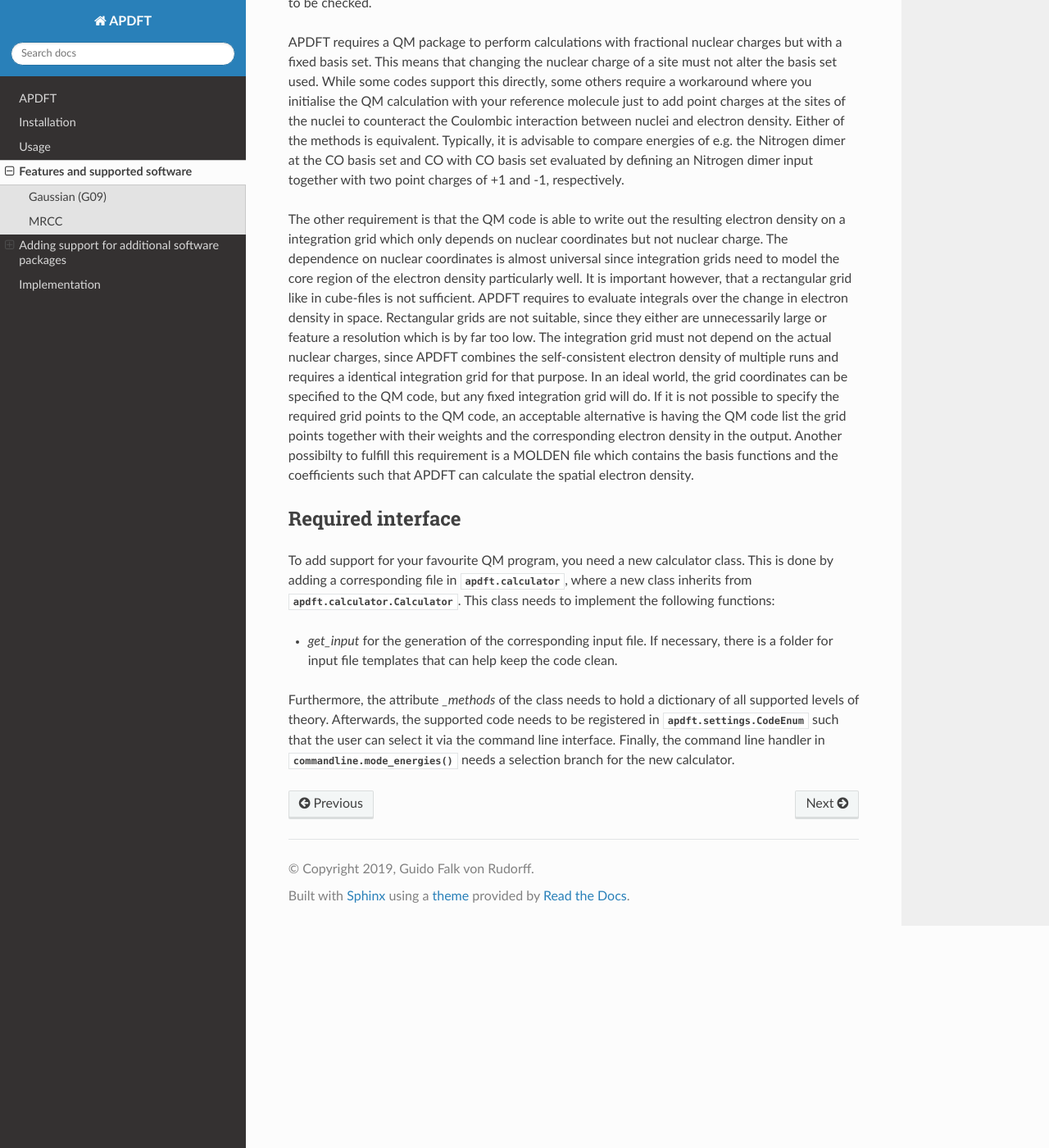
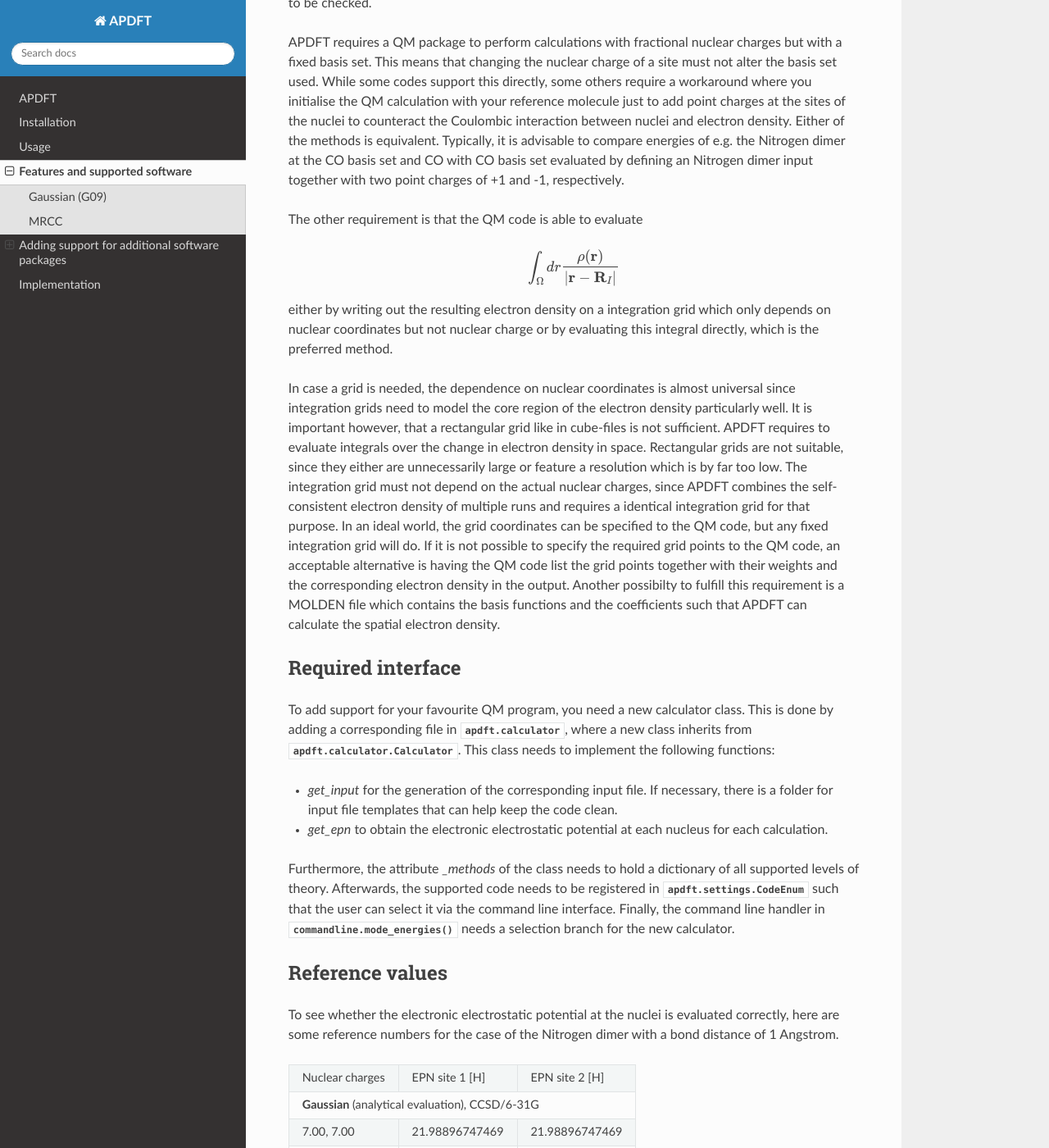
Before and after one commit to ferchault/APDFT, a Sphinx documentation site: the page built from docs/features.rst, in a window 1280 px wide and 1400 px high, scrolled down 605 px. Shown: the whole window at 82% size. Built offline with Sphinx 7.4.7 and the Read the Docs theme 2.0.0, drawn with Linux system fonts in a browser that asks for light colours; the version number could not be read and is left out; some of the changed text lies outside the part shown.

Commit message:
Give comparison numbers

```diff
--- a/docs/features.rst
+++ b/docs/features.rst
@@ -24,7 +24,15 @@
 
 APDFT requires a QM package to perform calculations with fractional nuclear charges but with a fixed basis set. This means that changing the nuclear charge of a site must not alter the basis set used. While some codes support this directly, some others require a workaround where you initialise the QM calculation with your reference molecule just to add point charges at the sites of the nuclei to counteract the Coulombic interaction between nuclei and electron density. Either of the methods is equivalent. Typically, it is advisable to compare energies of e.g. the Nitrogen dimer at the CO basis set and CO with CO basis set evaluated by defining an Nitrogen dimer input together with two point charges of +1 and -1, respectively.
 
-The other requirement is that the QM code is able to write out the resulting electron density on a integration grid which only depends on nuclear coordinates but not nuclear charge. The dependence on nuclear coordinates is almost universal since integration grids need to model the core region of the electron density particularly well. It is important however, that a rectangular grid like in cube-files is not sufficient. APDFT requires to evaluate integrals over the change in electron density in space. Rectangular grids are not suitable, since they either are unnecessarily large or feature a resolution which is by far too low. The integration grid must not depend on the actual nuclear charges, since APDFT combines the self-consistent electron density of multiple runs and requires a identical integration grid for that purpose. In an ideal world, the grid coordinates can be specified to the QM code, but any fixed integration grid will do. If it is not possible to specify the required grid points to the QM code, an acceptable alternative is having the QM code list the grid points together with their weights and the corresponding electron density in the output. Another possibilty to fulfill this requirement is a MOLDEN file which contains the basis functions and the coefficients such that APDFT can calculate the spatial electron density.
+The other requirement is that the QM code is able to evaluate
+
+.. math::
+
+    \int_\Omega dr \frac{\rho(\mathbf{r})}{|\mathbf{r}-\mathbf{R}_I|}
+
+either by writing out the resulting electron density on a integration grid which only depends on nuclear coordinates but not nuclear charge or by evaluating this integral directly, which is the preferred method.
+
+In case a grid is needed, the dependence on nuclear coordinates is almost universal since integration grids need to model the core region of the electron density particularly well. It is important however, that a rectangular grid like in cube-files is not sufficient. APDFT requires to evaluate integrals over the change in electron density in space. Rectangular grids are not suitable, since they either are unnecessarily large or feature a resolution which is by far too low. The integration grid must not depend on the actual nuclear charges, since APDFT combines the self-consistent electron density of multiple runs and requires a identical integration grid for that purpose. In an ideal world, the grid coordinates can be specified to the QM code, but any fixed integration grid will do. If it is not possible to specify the required grid points to the QM code, an acceptable alternative is having the QM code list the grid points together with their weights and the corresponding electron density in the output. Another possibilty to fulfill this requirement is a MOLDEN file which contains the basis functions and the coefficients such that APDFT can calculate the spatial electron density.
 
 Required interface
 ------------------
@@ -32,5 +40,39 @@
 To add support for your favourite QM program, you need a new calculator class. This is done by adding a corresponding file in :py:mod:`apdft.calculator`, where a new class inherits from :class:`apdft.calculator.Calculator`. This class needs to implement the following functions:
 
 - `get_input` for the generation of the corresponding input file. If necessary, there is a folder for input file templates that can help keep the code clean.
+- `get_epn` to obtain the electronic electrostatic potential at each nucleus for each calculation.
 
 Furthermore, the attribute `_methods` of the class needs to hold a dictionary of all supported levels of theory. Afterwards, the supported code needs to be registered in :class:`apdft.settings.CodeEnum` such that the user can select it via the command line interface. Finally, the command line handler in :func:`commandline.mode_energies` needs a selection branch for the new calculator.
+
+Reference values
+----------------
+
+To see whether the electronic electrostatic potential at the nuclei is evaluated correctly, here are some reference numbers for the case of the Nitrogen dimer with a bond distance of 1 Angstrom.
+
++-----------------+----------------+----------------+
+| Nuclear charges | EPN site 1 [H] | EPN site 2 [H] |
++-----------------+----------------+----------------+
+| **Gaussian** (analytical evaluation), CCSD/6-31G  |
++-----------------+----------------+----------------+
+| 7.00, 7.00      | 21.98896747469 | 21.98896747469 |
++-----------------+----------------+----------------+
+| 7.05, 7.00      | 22.05431347468 | 21.98919533522 |
++-----------------+----------------+----------------+
+| 6.95, 7.00      | 21.92294147469 | 21.98846761415 |
++-----------------+----------------+----------------+
+| 7.05, 7.05      | 22.05426133522 | 22.05426133522 |
++-----------------+----------------+----------------+
+| 6.95, 6.95      | 21.92217561415 | 21.92217561415 |
++-----------------+----------------+----------------+
+| **MRCC** (numerical evaluation), CCSD/6-31G       |
++-----------------+----------------+----------------+
+| 7.00, 7.00      | 21.98870584174 | 21.98870584174 |
++-----------------+----------------+----------------+
+| 7.05, 7.00      | 22.05398872497 | 21.98892949523 |
++-----------------+----------------+----------------+
+| 6.95, 7.00      | 21.92274858697 | 21.98820947247 |
++-----------------+----------------+----------------+
+| 7.05, 7.05      | 22.05393336588 | 22.05393336588 |
++-----------------+----------------+----------------+
+| 6.95, 6.95      | 21.92198579936 | 21.92198579936 |
++-----------------+----------------+----------------+
```
